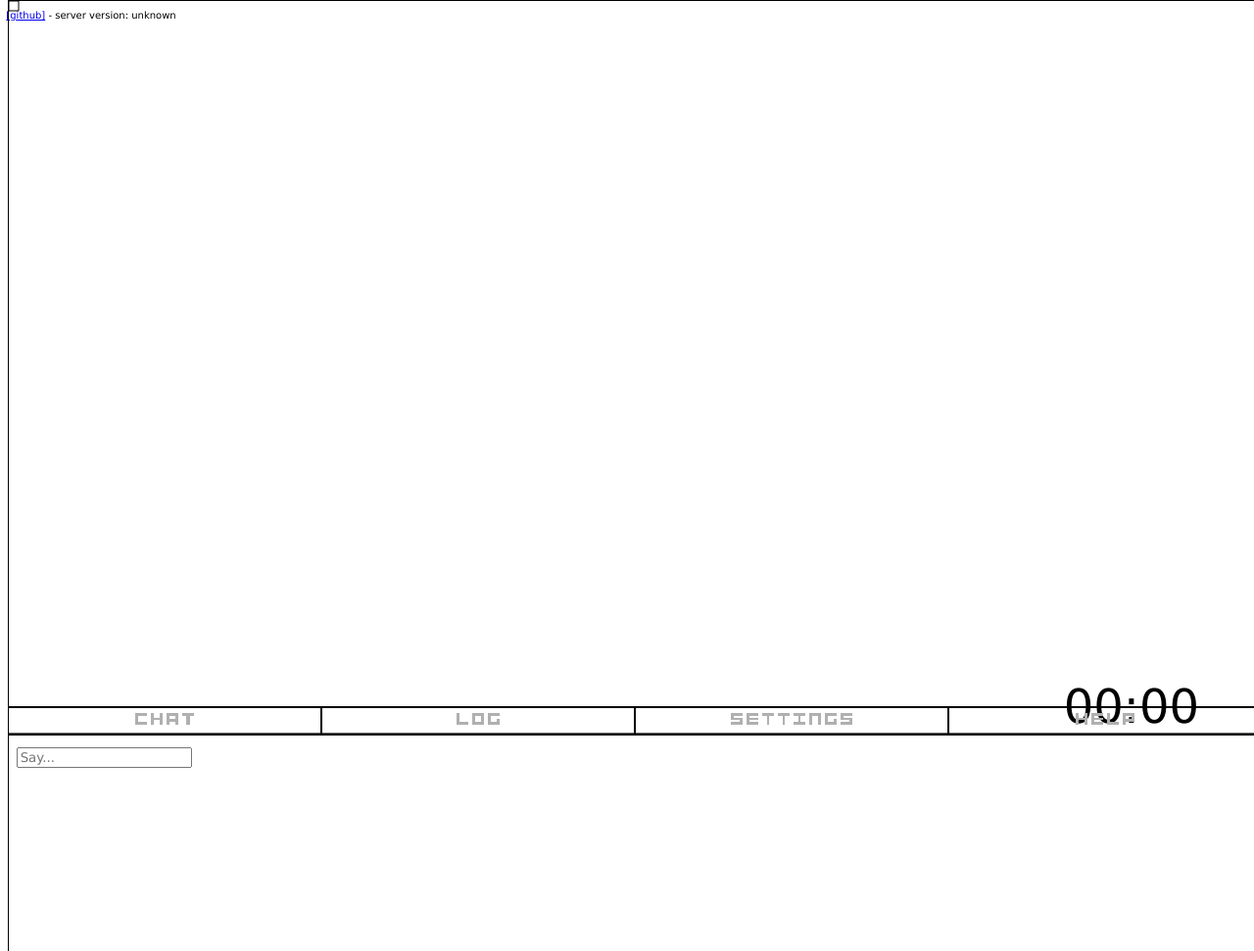
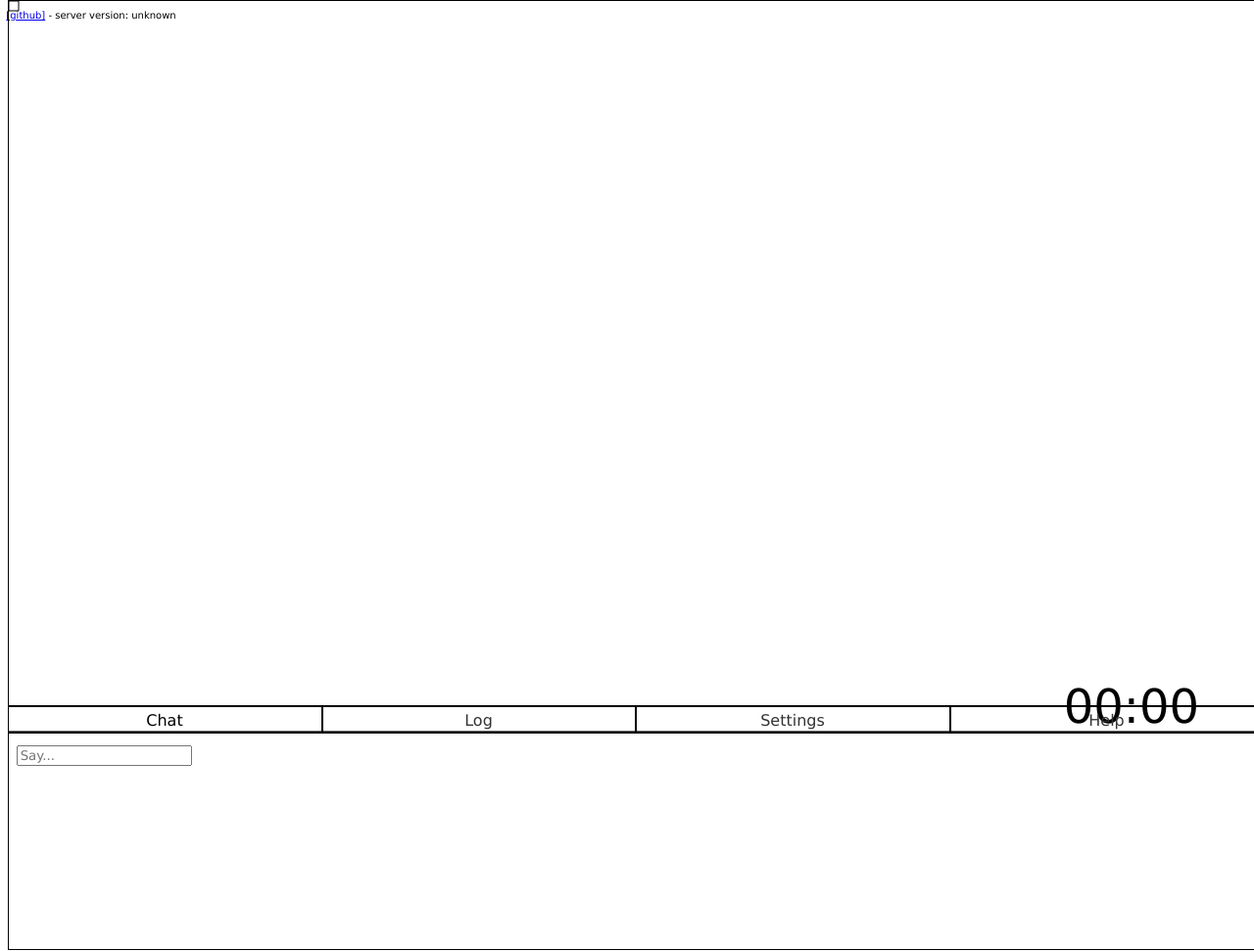
Before and after one commit to emoose/openhotel, a website: page public/index.html in a window 1280 px wide. Shown: the whole page at 98% size. Drawn offline with Linux system fonts and the light colour scheme; no server answers.

Commit message:
css spitshine

```diff
--- a/public/index.html
+++ b/public/index.html
@@ -18,10 +18,10 @@
 		<div class='box' id='box'>
 			<!-- the tabs -->
 			<ul class='tabs'>
-					<li id='chattab'><a href='#'><img src="chat.png"/></a></li>
-			    <li id='eventlogtab'><a href='#'><img src="log.png"/></a></li>
-			    <li id='settingstab'><a href='#'><img src="settings.png"/></a></li>
-			    <li id='helptab'><a href='#'><img src="help.png"/></a></li>
+					<li id='chattab'><a href='#'>Chat</a></li>
+			    <li id='eventlogtab'><a href='#'>Log</a></li>
+			    <li id='settingstab'><a href='#'>Settings</a></li>
+			    <li id='helptab'><a href='#'>Help</a></li>
 			</ul>
 			<!-- tab 'panes' -->
 			<div class='panes' id='panes'>
--- a/public/style.css
+++ b/public/style.css
@@ -28,8 +28,8 @@
 #box
 {
   position: absolute;
-  top:722px;
-  width:1280px
+  top:720px;
+  width:1282px
 }
 #event_log
 {
@@ -49,11 +49,29 @@
 }
 #panes
 {
-
   height:220px;
   overflow:scroll;
   border: 1px solid #000;
 }
+::-webkit-scrollbar {
+		  width: 15px;
+	} /* this targets the default scrollbar (compulsory) */
+
+	::-webkit-scrollbar-track {
+		  background-color: lightgrey;
+	} /* the new scrollbar will have a flat appearance with the set background color */
+
+	::-webkit-scrollbar-thumb {
+		  background-color: grey;
+	} /* this will style the thumb, ignoring the track */
+
+	::-webkit-scrollbar-button {
+		  background-color: darkgrey;
+	} /* optionally, you can style the top and the bottom buttons (left and right for horizontal bars) */
+
+	::-webkit-scrollbar-corner {
+		  background-color: black;
+	} /* if both the vertical and the horizontal bars appear, then perhaps the right bottom corner also needs to be styled */
 #inputMessage
 {
   display:none;
@@ -120,11 +138,12 @@ ul.tabs li {
     padding:0;
     margin:0 !important;
     list-style-image:none !important;
+    width: calc(25% - 2px);
 }
 
 /* link inside the tab. uses a background image */
 ul.tabs a {
-    font-size:11px;
+    font-size:16px;
     display:block;
     height: 26px;
     line-height:30px;
@@ -132,10 +151,7 @@ ul.tabs a {
     text-align:center;
     text-decoration:none;
     color:#333;
-    padding:0px;
-    margin:0px;
     position:relative;
-    top:1px;
 }
 
 ul.tabs a:active {
```
